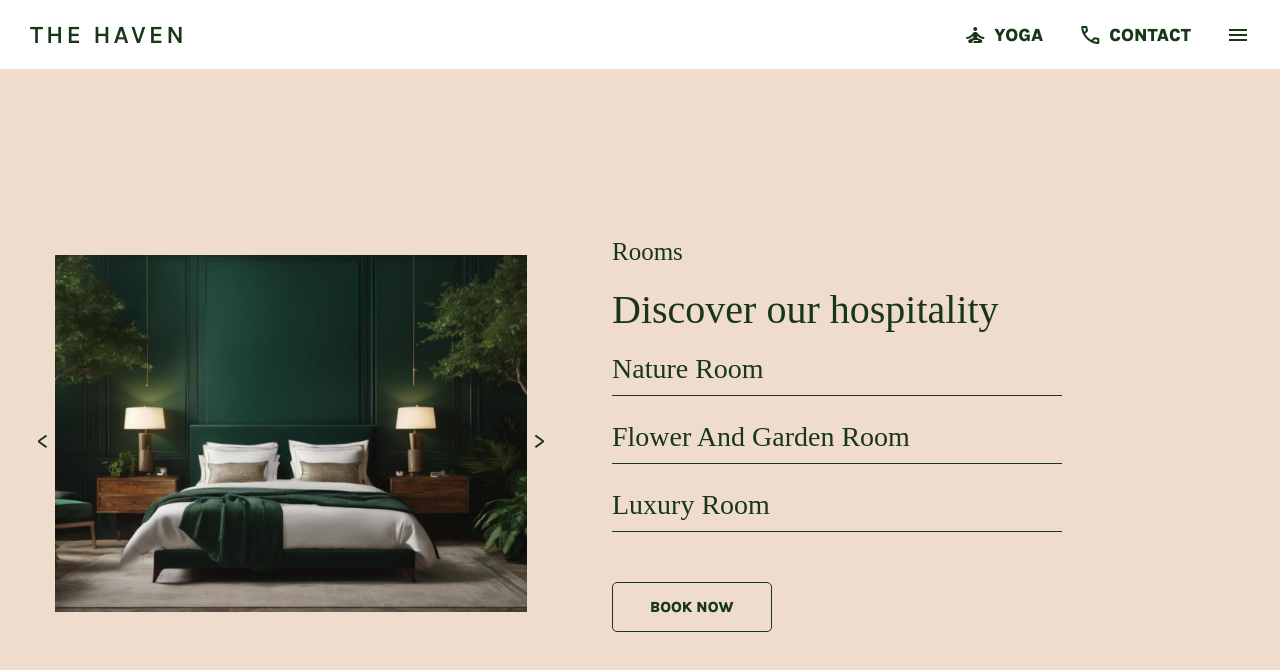
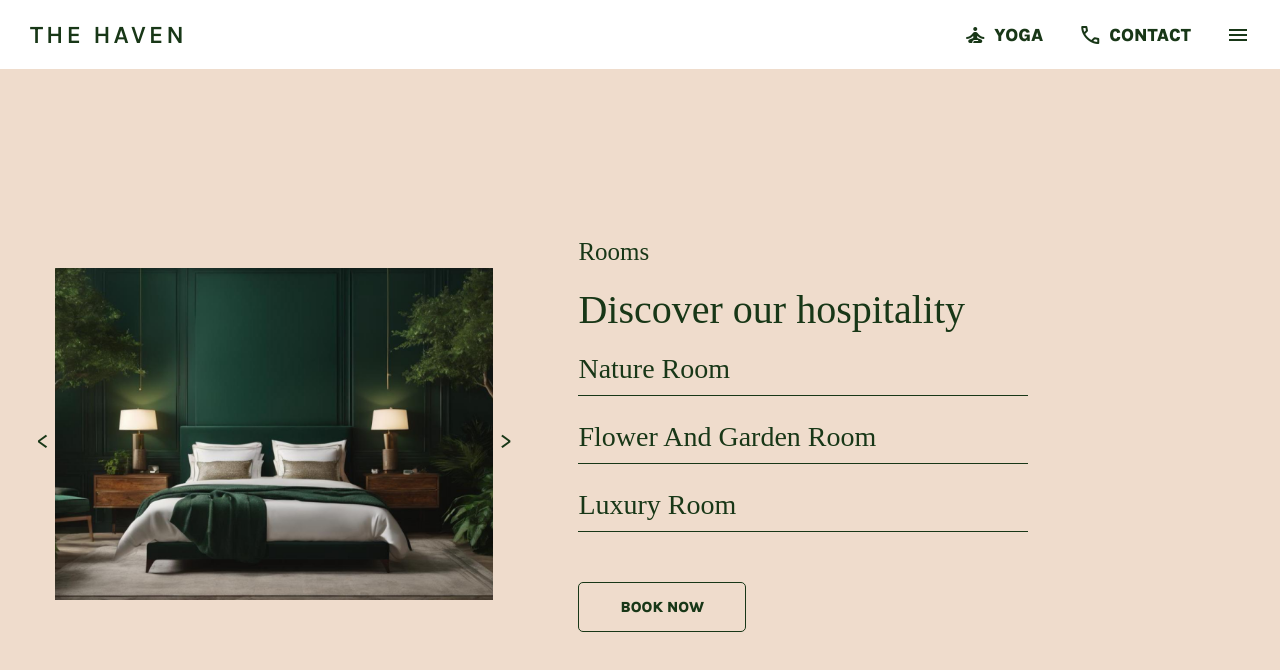
Before and after one commit to ElsaBonde/The-Haven, a React (Vite) app: page /our-rooms in a window 1280 px wide. Shown: the top 670 px of the page. Built offline with nearby package versions, Linux system fonts and the light colour scheme; a web font is replaced by a local one.

Commit message:
last fixes

```diff
--- a/src/MockedRooms.ts
+++ b/src/MockedRooms.ts
@@ -22,7 +22,7 @@ export const mockedRoom: Room[] = [
   },
   {
     id: "2",
-    image: room2Image,
+    image: room3Image,
     title: "Flower And Garden Room",
     subtitle: "Embrace nature's beauty",
     description:
@@ -30,7 +30,7 @@ export const mockedRoom: Room[] = [
   },
   {
     id: "3",
-    image: room3Image,
+    image: room2Image,
     title: "Luxury Room",
     subtitle: "Indulge in opulence and comfort",
     description:
--- a/src/pages/MessageSuccess.tsx
+++ b/src/pages/MessageSuccess.tsx
@@ -69,8 +69,7 @@ const LikeDiv = styled.div`
 `;
 
 const Heart = styled.div<HeartProps>`
-  background-image: url(${(props) =>
-    props.isFilled ? FilledHeart : OutlineHeart});
+  background-image: url(${(props) => props.isFilled ? FilledHeart : OutlineHeart});
   background-size: cover;
   width: 108px;
   height: 100px;
@@ -80,7 +79,7 @@ const Heart = styled.div<HeartProps>`
     width: 58px;
     height: 54px;
   }
-`;
+`
 
 //typ för props till Heart
 type HeartProps = {
--- a/src/pages/OurRooms.tsx
+++ b/src/pages/OurRooms.tsx
@@ -5,13 +5,13 @@ import { mockedRoom } from "../MockedRooms";
 import { Button, SiteTitle } from "../StyledElements";
 
 const PhotoDiv = styled.div`
-  flex-basis: 45%;
+  flex-basis: 40%;
   display: flex;
   align-items: center;
   margin: 0px 30px;
 
   @media (max-width: 1025px) {
-    margin: 10px 57px;
+    margin: 10px 85px;
   }
   @media (max-width: 600px) {
     margin: 20px 0px;
--- a/src/pages/QuotesPage.tsx
+++ b/src/pages/QuotesPage.tsx
@@ -7,6 +7,7 @@ const BackgroundDiv = styled.div`
   background-image: url(${PalmLeaves});
   background-size: cover;
   width: 100%;
+  height: 100%;
   display: flex;
   justify-content: center;
   align-items: center;
@@ -22,11 +23,14 @@ const ParentContainer = styled.div`
   padding: 0px;
   height: 100%;
   width: 55%;
-}
+
+  @media (max-width: 1025px) {
+    width: 80%;
+  }
   @media (max-width: 600px) {
     width: 100%;
   }
-`;
+`
 
 const TextDiv = styled.div`
   padding: 0px 35px;
```
Also changed, not shown: 1 other file (tests, documents, lock files or other folders).
